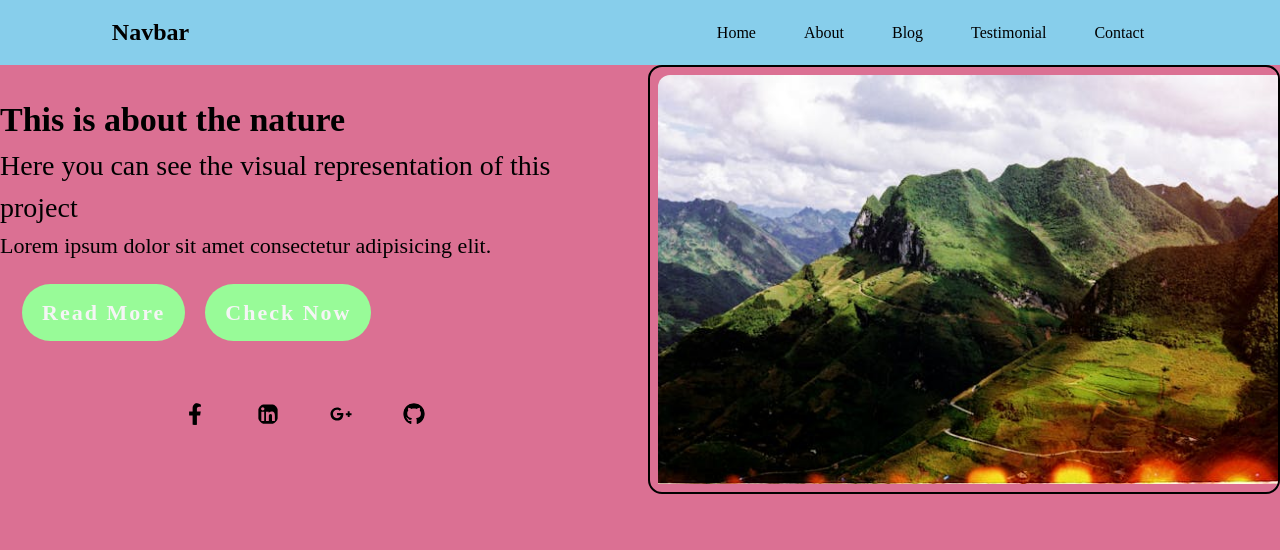
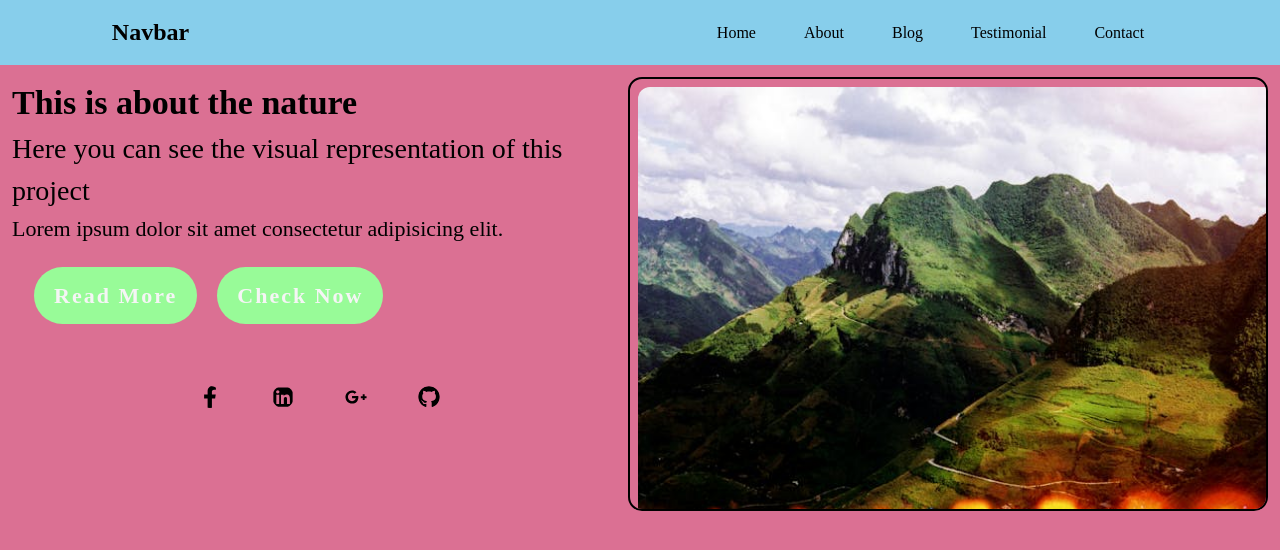
Before and after one commit to neelendrareddy9001/json_webtoken-authentication, a React (Create React App) app in the folder client/: page / in a window 1280 px wide. Shown: the top 550 px of the page. Built offline with nearby package versions, Linux system fonts and the light colour scheme.

Commit message:
modied styles

```diff
--- a/client/src/Components/Home/Home.jsx
+++ b/client/src/Components/Home/Home.jsx
@@ -8,7 +8,7 @@ import { FaGithub } from "react-icons/fa";
 const Home = () => {
   return (
     <section className="section-container">
-      <div className="home-container container-flex">
+      <div className='container-body p-3'>
         <div className="home-left">
           <h1 className="heading">This is about the nature</h1>
           <h4>Here you can see the visual representation of this project</h4>
@@ -16,7 +16,7 @@ const Home = () => {
             Lorem ipsum dolor sit amet consectetur adipisicing elit.
           </p>
           <div className="btns">
-            <button className="btn">Read More</button>
+            <button className='btn'>Read More</button>
             <button className="btn">Check Now</button>
           </div>
           <div className="social-icons">
--- a/client/src/index.css
+++ b/client/src/index.css
@@ -1,6 +1,17 @@
 @tailwind base;
 @tailwind components;
 @tailwind utilities;
+
+body {
+  overflow: hidden;
+}
+
+@layer components {
+  .container-body {
+    @apply flex justify-between py-4
+  }
+}
+
 
 * {
   margin: 0;
@@ -100,8 +111,12 @@ nav ul li {
 /* Section Styles */
 
 .section-container {
-  min-height: 100vh;
+  height: 100vh;
   background-color: palevioletred;
+}
+.section-container .home-container {
+  display: flex;
+  justify-content: space-between;
 }
 .section-container h2 {
   padding: 20px 40px;
```
